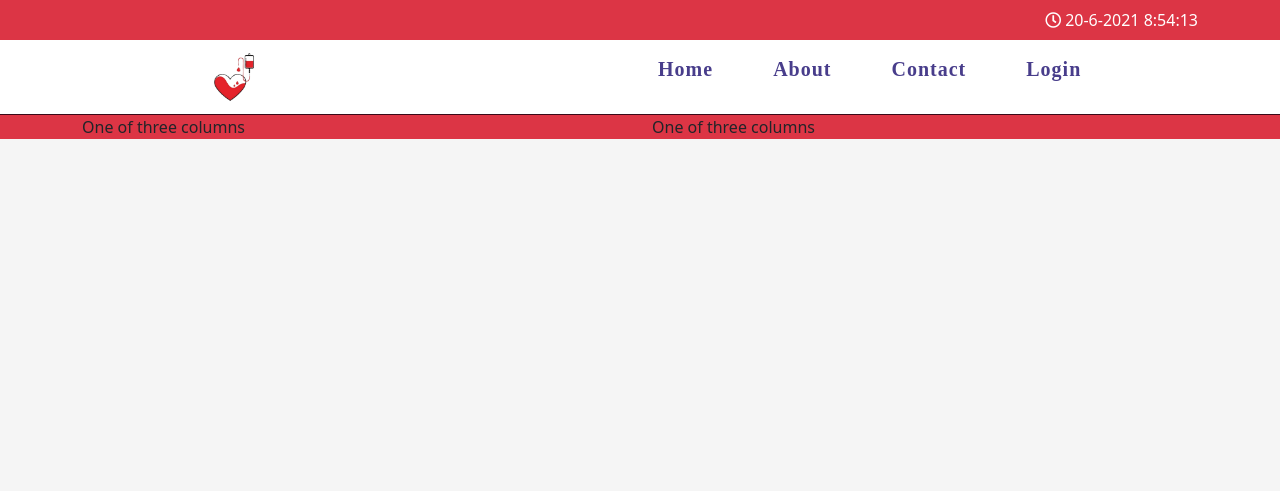
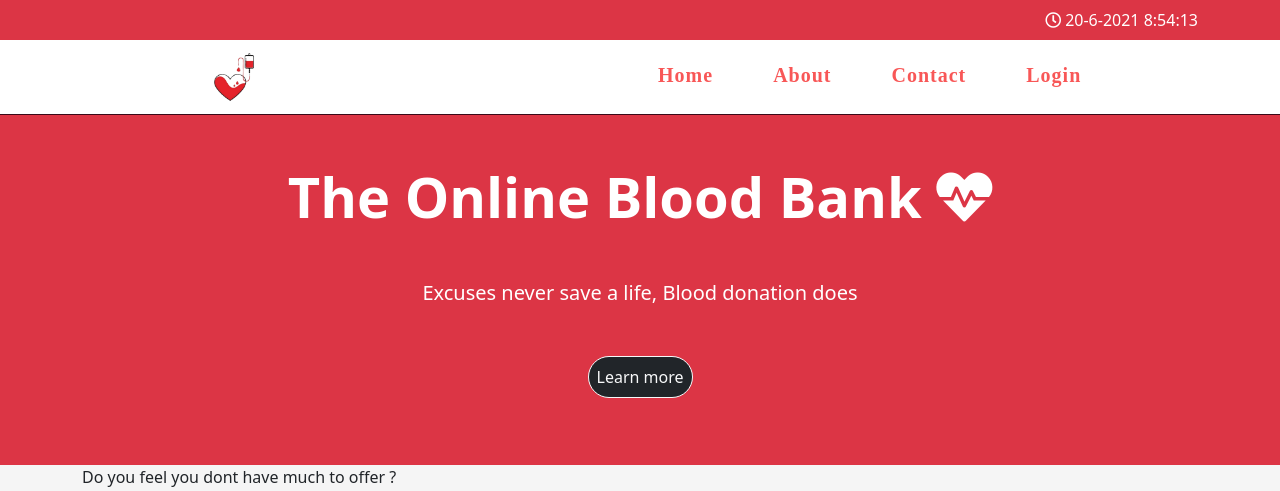
Before and after one commit to jayachandragoteti/Blood-Bank, a PHP site: page / in a window 1280 px wide. Shown: the top 491 px of the page. Before the commit the page ends 139 px from the top, so only its background shows below. Run offline with PHP 8.4, Linux system fonts and the light colour scheme; grey boxes are pictures that could not be loaded.

Commit message:
commit by ashokk

```diff
--- a/assets/css/main.css
+++ b/assets/css/main.css
@@ -56,7 +56,7 @@ button {
 	border: none;
 	width: 80%;
 	color: white;
-	background: darkslateblue;
+	background: rgb(248, 87, 87);
 	height: 40px;
 	margin-top: 50px;
 	border-radius: 5px;
@@ -73,7 +73,7 @@ button:hover {
 	margin-bottom: -15px;
 	text-align: center;
 	font-weight: bolder;
-	color: darkslateblue;
+	color: rgb(248, 87, 87);
 }
 
 .form h2 {
@@ -135,6 +135,7 @@ nav .logo img{
 nav ul {
 	display: flex;
 	flex-wrap: wrap;
+	margin-top: 1%;
 	list-style: none;
 }
 
@@ -143,7 +144,7 @@ nav ul li {
 }
 
 nav ul li a {
-	color: darkslateblue;
+	color: rgb(248, 87, 87);
 	font-family: "Times New Roman", Times, serif;
 	text-decoration: none;
 	font-size: 20px;
@@ -159,11 +160,11 @@ nav ul li a.active,
 nav ul li a:hover {
 	color: white;
 	transition: 1s ease;
-	background: darkslateblue;
+	background: rgb(248, 87, 87);
 }
 
 nav .menu-btn i {
-	color: darkslateblue;
+	color: rgb(248, 87, 87);
 	font-size: 22px;
 	cursor: pointer;
 	display: none;
--- a/blank.html
+++ b/blank.html
@@ -6,6 +6,8 @@
 	<meta charset='utf-8'>
 	<meta http-equiv='X-UA-Compatible' content='IE=edge'>
 	<meta name='viewport' content='width=device-width, initial-scale=1'>
+	<!--Favicon-->
+	<link rel="icon" href="./assets/images/logo.png" type="image/gif" sizes="16x16">
 	<!-- Page title -->
 	<title>Blank | Blood Bank</title>
 	<!-- Font awesome -->
--- a/index.html
+++ b/index.html
@@ -6,6 +6,8 @@
 	<meta charset='utf-8'>
 	<meta http-equiv='X-UA-Compatible' content='IE=edge'>
 	<meta name='viewport' content='width=device-width, initial-scale=1'>
+	<!--Favicon-->
+	<link rel="icon" href="./assets/images/logo.png" type="image/gif" sizes="16x16">
 	<!-- Page title -->
 	<title>Blood Bank</title>
 	<!-- Font awesome -->
@@ -14,6 +16,7 @@
 	<link href="https://cdn.jsdelivr.net/npm/bootstrap@5.0.2/dist/css/bootstrap.min.css" rel="stylesheet" integrity="sha384-EVSTQN3/azprG1Anm3QDgpJLIm9Nao0Yz1ztcQTwFspd3yD65VohhpuuCOmLASjC" crossorigin="anonymous">
 	<!-- Main CSS -->
 	<link href="./assets/css/main.css" rel="stylesheet"/>
+	<link href="./assets/css/landing.css" rel="stylesheet"/>
 </head>
 
 <body>
@@ -50,14 +53,18 @@
 	<!-- End Navbar -->
 	<!-- Main -->
 	<main>
-		<div class="jumbotron jumbotron-fluid bg-danger">
+		<div class="jumbotron jumbotron-fluid bg-danger " style="height: 350px;">
 			<div class="container">
-				<div class="row">
-				  <div class="col-sm-6">
-					One of three columns
-				  </div>
-				  <div class="col-sm-6">
-					One of three columns
+				<div class="row" >
+				  <div class="col-sm mt-5" >
+					<h1 class="display-4 text-center text-white fw-bold">
+						The Online Blood Bank
+						<i class="animate-fading fa fa-heartbeat" style="animation-duration: 1.8s;"></i>
+					</h1>
+					<p class="lead text-center text-white font-weight-bold mt-5">Excuses never save a life, Blood donation does</p>
+					<p class="lead text-white font-weight-bold text-center mt-5 ">
+						<a class="btn btn-outline-light btn-dark rounded-pill p-2" href="#" role="button">Learn more</a>
+					  </p>
 				  </div>
 				</div>
 			  </div>
@@ -65,6 +72,23 @@
 		<div class="container">
 			<div class="row"> </div>
 		</div>
+		<div class="container home " id="home">
+			<div class="row">
+			  <div class="col-lg">
+				<div>
+					<p>Do you feel you dont have much to offer ? <br> you have the most presious resource of all ,<br>the ability to save a life by donating blood !<br> help share this valuable gift with someone in need.</p>
+				 </div>
+				 <div class="Heads">
+				   <h2>Ready To Donate Blood ?</h2>
+				   <h3>OR</h3>
+				   <h2>In Need Of Blood?</h2>
+					</div>
+					<div><center><button class="btn" id="signup">SIGN UP</button></center></div>
+			  </div>
+					<div class="col-lg img"><img src="D:\os\Blood donate\Blood donate\Jcproject\assets\images\Home.png" width="100%"></div>
+			</div>
+
+		  </div>
 	</main>
 	<!-- End Main -->
 	<script src="./assets/js/script.js"></script>
```
